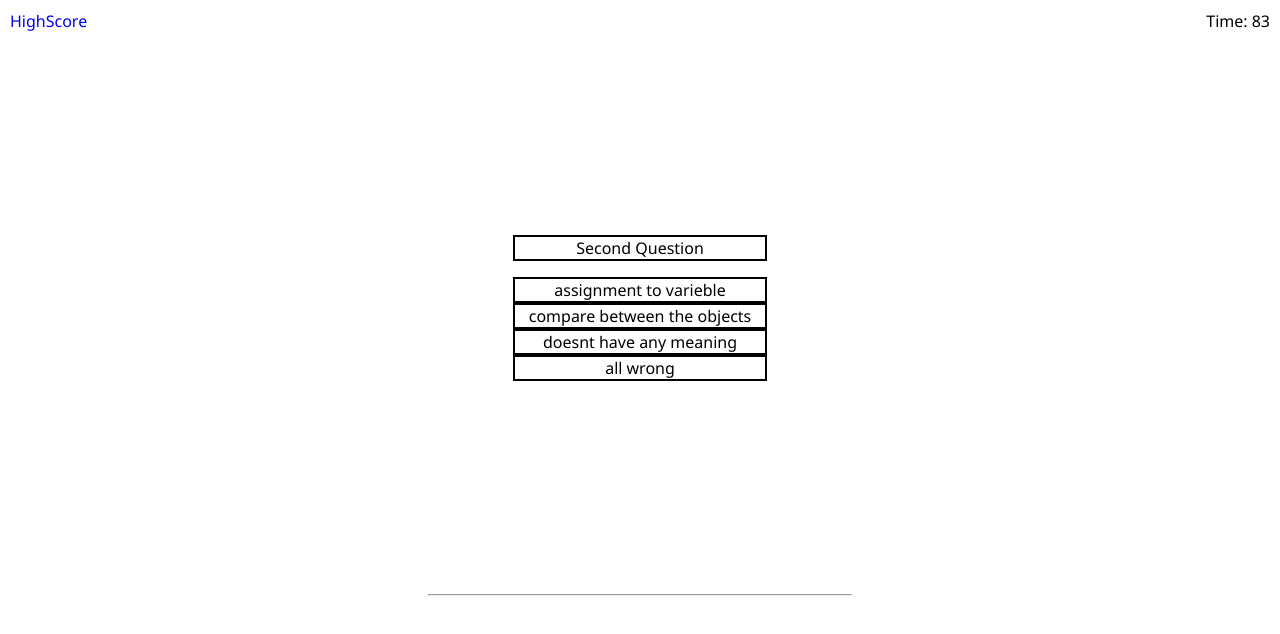
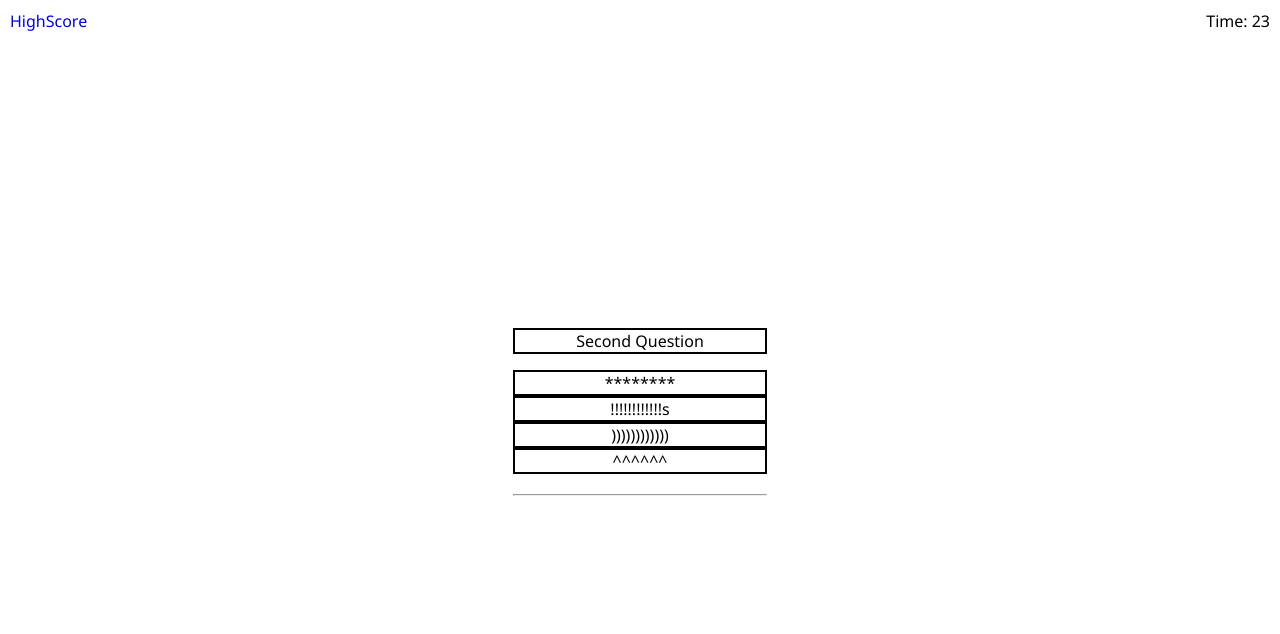
Before and after one commit to PhilipK-webdev/GameQuiz, a plain HTML site: page game.html in a window 1280 px wide. Both pictures are taken after a click on the item "assignment to varieble". Drawn offline with Linux system fonts and the light colour scheme.

Commit message:
modify the files

```diff
--- a/assets/style.css
+++ b/assets/style.css
@@ -80,10 +80,10 @@ li{
     margin-top: 5px;
 }
 
- hr{
+ /* hr{
 
     width:33%;
-}
+} */
 
 #stateOfTheAnswer{
 
@@ -165,3 +165,8 @@ li{
     border-radius: 20%;
 
 }
+
+#horizon{
+
+    margin-top: 20px;
+}
--- a/game-page.js
+++ b/game-page.js
@@ -1,4 +1,3 @@
-// var hostNameUrl = window.location.href;
 var Questions = [
 
     {
@@ -8,47 +7,43 @@ var Questions = [
     },
     {
         question: "Second Question",
-        answers: ["assignment to varieble", "compare between the objects", "doesnt have any meaning ", "all wrong"],
+        answers: ["********", "!!!!!!!!!!!!s", ")))))))))))) ", "^^^^^^"],
         correctAnswer: 1
     },
     {
         question: "Third Question ",
-        answers: ["assignment to varieble", "compare between the objects", "doesnt have any meaning ", "all wrong"],
+        answers: ["###########", "?????????????????", "Z>Z>Z>Z>Z>> ", "aLLSSKKS}}}"],
         correctAnswer: 3
     }
 ];
 
-console.log(Questions.length + "the object length");
-
-
-var numQuestion = 0;
 
 var userScore = 0;
-var gameSeconds = 90;
-var classFlag = true;
-var answerIndex = 0;
-var firstOption = document.querySelector("#option1");
-var secondOption = document.querySelector("#option2");
-var thirdOption = document.querySelector("#option3");
-var lastOption = document.querySelector("#option4");
+var numQuestion = 0;
+var gameSeconds = 30;
+var question = document.querySelector("#question");
+var option1 = document.querySelector("#option1");
+var option2 = document.querySelector("#option2");
+var option3 = document.querySelector("#option3");
+var option4 = document.querySelector("#option4");
 var timerRun = document.querySelector("#timer-run");
-var question = document.querySelector("#question");
 var containerForm = document.querySelector(".container");
-var items = document.querySelector("#items");
-
-
-init();
+var scoreDisplya = document.querySelector("#score-display");
+var horizon = document.querySelector("#horizon");
+horizon.setAttribute("style", "display:none;");
 
 
 
 
 
+function startGameQuiz() {
 
+    renderID();
+    startIntervel();
 
+}
 
-
-
-
+startGameQuiz();
 
 
 
@@ -70,6 +65,7 @@ function startIntervel() {
             containerForm.setAttribute("class", "container-display");
             question.style.display = "none";
             items.style.display = "none";
+            scoreDisplya.textContent = "Your final score is " + userScore;
             timerRun.textContent = "Time";
 
         }
@@ -77,87 +73,94 @@ function startIntervel() {
     }, 1000)
 }
 
-function startTheGameQuiz() {
 
 
-    var arrayOfOptions = [firstOption, secondOption, thirdOption, lastOption];
 
-    changeTheHTML(numQuestion);
+
+
+
+
+
+
+
+function renderID() {
+
+
+    changeTheHTML(numQuestion, horizon);
+
+    var newId;
 
     for (var i = 0; i < 4; i++) {
 
-        arrayOfOptions[i].addEventListener("click", function (event) {
+        var arr = [option1, option2, option3, option4];
+
+        arr[i].setAttribute("data-id", i);
 
 
-            var id = event.target.id;
 
-            if (id === "option1") {
+        arr[i].addEventListener("click", function () {
 
-                answerIndex = 0;
-            } else if (id === "option2") {
+            var checkI = this.getAttribute("data-id");
+            newId = parseInt(checkI);
 
-                answerIndex = 1;
 
-            } else if (id === "option3") {
-
-                answerIndex = 2;
-            } else {
-                answerIndex = 3;
-            }
 
             if (numQuestion < Questions.length) {
 
-                if (Questions[numQuestion].correctAnswer === answerIndex) {
+                if (Questions[numQuestion].correctAnswer === newId) {
 
+                    console.log("yES");
                     userScore += 10;
                     console.log(userScore);
-                    classFlag = true;
+                    changeHr();
+                }
+
+                numQuestion++;
+                changeTheHTML(numQuestion);
+
+                console.log(newId);
+            }
 
 
-                } else {
-
-                    gameSeconds -= 5;
-                    classFlag = false;
-
-                }
 
 
-            }
 
-            // changeStyle(numQuestion);
-            numQuestion++;
-            changeTheHTML(numQuestion);
+
+
 
         });
+
+
     }
+
+}
+
+
+function changeHr() {
+
+
+
+    if (horizon.getAttribute("style") === "display:none;") {
+        horizon.setAttribute("style", "display:block;");
+        console.log("1");
+    } else {
+
+        horizon.setAttribute("style", "display:none;");
+        console.log("2");
+    }
+
+
 }
 
 function changeTheHTML(numQuestion) {
 
+    console.log(numQuestion);
     if (numQuestion <= Questions.length - 1) {
 
         question.textContent = Questions[numQuestion].question;
-        firstOption.textContent = Questions[numQuestion].answers[0];
-        secondOption.textContent = Questions[numQuestion].answers[1];
-        thirdOption.textContent = Questions[numQuestion].answers[2];
-        lastOption.textContent = Questions[numQuestion].answers[3];
-
-
+        option1.textContent = Questions[numQuestion].answers[0];
+        option2.textContent = Questions[numQuestion].answers[1];
+        option3.textContent = Questions[numQuestion].answers[2];
+        option4.textContent = Questions[numQuestion].answers[3];
     }
 }
-
-// function changeStyle(numQuestion) {
-
-// }
-
-function init() {
-
-
-
-    startIntervel();
-
-    startTheGameQuiz();
-
-
-
-}
--- a/game.html
+++ b/game.html
@@ -22,34 +22,28 @@
 
 
     <div>
-        <div id="question">The First Question : </div>
         <div class="container">
             <form id="form-add-score">
                 <h3>All Done!</h3>
-                <h4>Your final score is</h4>
-                <input id="textInput" type="text" placeholder="enter some text">
-                <button id="submitBtn">Click Me</button>
+                <h4 id="score-display">Your final score is</h4>
+                <input id="textInput" type="text" placeholder="enter your initial">
+                <button id="button-btn"></button>
             </form>
         </div>
-
+        <div id="question">The First Question :</div>
         <div id="items">
             <ul>
                 <li id="option1">Correct</li>
                 <li id="option2">Correct</li>
                 <li id="option3">Correct</li>
                 <li id="option4">Wrong</li>
-
+                <hr id="horizon">
+                <!-- <p id="paragraph">Hello</p> -->
             </ul>
         </div>
-
     </div>
 
-    <div id="special-div">
-        <hr>
-        <div>
-            <p></p>
-        </div>
-    </div>
+
 
 
     <script src="./game-page.js" type="text/javascript"></script>
```
Also changed, not shown: highscore.html (+1 -1 lines).
